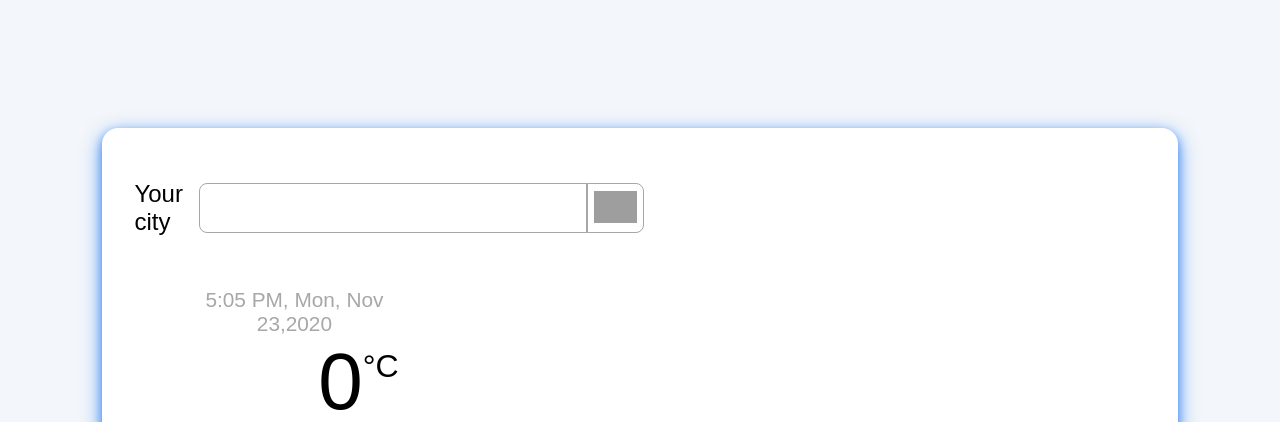
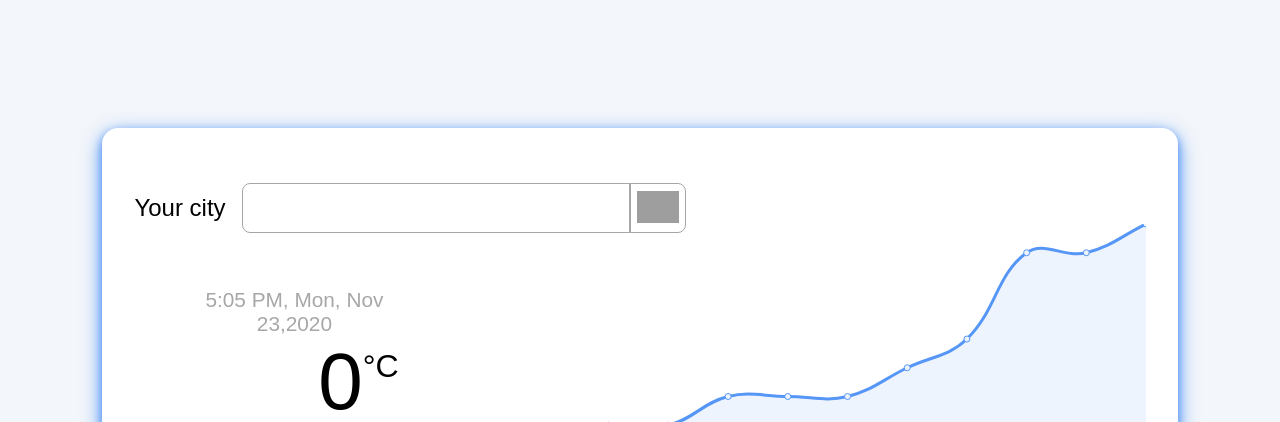
Before and after one commit to lalalal99/js-weather, a plain HTML site: page index.html in a window 1280 px wide. Shown: the top 422 px of the page. Drawn offline with nearby package versions, Linux system fonts and the light colour scheme; grey boxes are pictures that could not be loaded; a web font is replaced by a local one.

Commit message:
graph start

```diff
--- a/css/style.css
+++ b/css/style.css
@@ -20,6 +20,11 @@ body {
   display: none !important;
 }
 
+.highlighted {
+  background-color: var(--highlight-clr-dark);
+  color: var(--bg-clr-light);
+}
+
 .wrapper {
   background-color: #ffffff;
   width: 80%;
@@ -31,7 +36,8 @@ body {
     0 6px 20px 0 var(--highlight-clr-dark);
   display: grid;
   grid-template-columns: 40% 60%;
-  column-gap: 5rem;
+  grid-template-rows: auto auto;
+  grid-auto-flow: row;
 }
 
 #city_text {
@@ -40,6 +46,7 @@ body {
 }
 
 #searchbar {
+  grid-column: 1 / -1;
   display: flex;
   align-items: center;
   height: 2rem;
@@ -185,10 +192,16 @@ input:focus {
 
 #right_side {
   display: grid;
-  grid-template-columns: repeat(3, auto);
-  grid-template-rows: auto auto;
+  grid-template-rows: 60% 40%;
+  grid-template-columns: auto auto auto;
 }
 
 #graph_wrapper {
   grid-column: 1 / -1;
+  grid-row: 1 / 2;
+  width: 100%;
+  height: 15rem;
 }
+
+#graph {
+}
--- a/index.html
+++ b/index.html
@@ -6,14 +6,14 @@
       href="https://cdn.jsdelivr.net/npm/qweather-icons@1.1.1/font/qweather-icons.css"
     />
     <link rel="stylesheet" href="css/style.css" />
+    <script src="https://cdnjs.cloudflare.com/ajax/libs/Chart.js/2.9.4/Chart.js"></script>
+
     <script src="script.js"></script>
-    <script src="https://cdnjs.cloudflare.com/ajax/libs/Chart.js/2.9.4/Chart.js"></script>
     <title>Js - Weather</title>
   </head>
   <body onload="start()">
     <div class="wrapper">
       <div id="loading" class="invisible">Loading...</div>
-      <div class="left_side">
       <div id="searchbar">
         <div id="city_text">Your city</div>
 
@@ -25,6 +25,7 @@
           />
         </button>
       </div>
+      <div class="left_side">
         <div id="informations" class="">
           <div id="data">5:05 PM, Mon, Nov 23,2020</div>
           <i id="img" class="qi-sunny"></i>
@@ -43,7 +44,9 @@
         </div>
       </div>
       <div id="right_side">
-        <div id="graph_wrapper"><canvas id="graph"></canvas></div>
+        <div id="graph_wrapper">
+          <canvas id="graph"></canvas>
+        </div>
         <div class="card">Card1</div>
         <div class="card">Card2</div>
         <div class="card">Card3</div>
--- a/script.js
+++ b/script.js
@@ -33,7 +33,8 @@ setInterval(main, 60000);
 
 function start() {
   enterListener();
-  main();
+  // main();
+  createGraph();
 }
 
 function enterListener() {
@@ -206,5 +207,51 @@ function round(num) {
 }
 
 function createGraph() {
-
+  var highlight_clr_dark = "#5596f6";
+  var highlight_clr_light = "#eef4fe";
+  var ctx = document.getElementById("graph").getContext("2d");
+  var xValues = [50, 60, 70, 80, 90, 100, 110, 120, 130, 140, 150];
+  var yValues = [7, 8, 8, 9, 9, 9, 10, 11, 14, 14, 15];
+  new Chart(ctx, {
+    type: "line",
+    data: {
+      labels: xValues,
+      datasets: [
+        {
+          borderColor: highlight_clr_dark,
+          backgroundColor: highlight_clr_light,
+          borderJoinStyle: "miter",
+          data: yValues,
+          // tension: 0.4,
+        },
+      ],
+    },
+    options: {
+      legend: { display: false },
+      responsive: true,
+      maintainAspectRatio: false,
+      scales: {
+        xAxes: [
+          {
+            gridLines: {
+              display: false,
+            },
+            ticks: {
+              display: false, //this will remove only the label
+            },
+          },
+        ],
+        yAxes: [
+          {
+            gridLines: {
+              display: false,
+            },
+            ticks: {
+              display: false, //this will remove only the label
+            },
+          },
+        ],
+      },
+    },
+  });
 }
```
Lines whose indentation alone changed are shown as unchanged.
